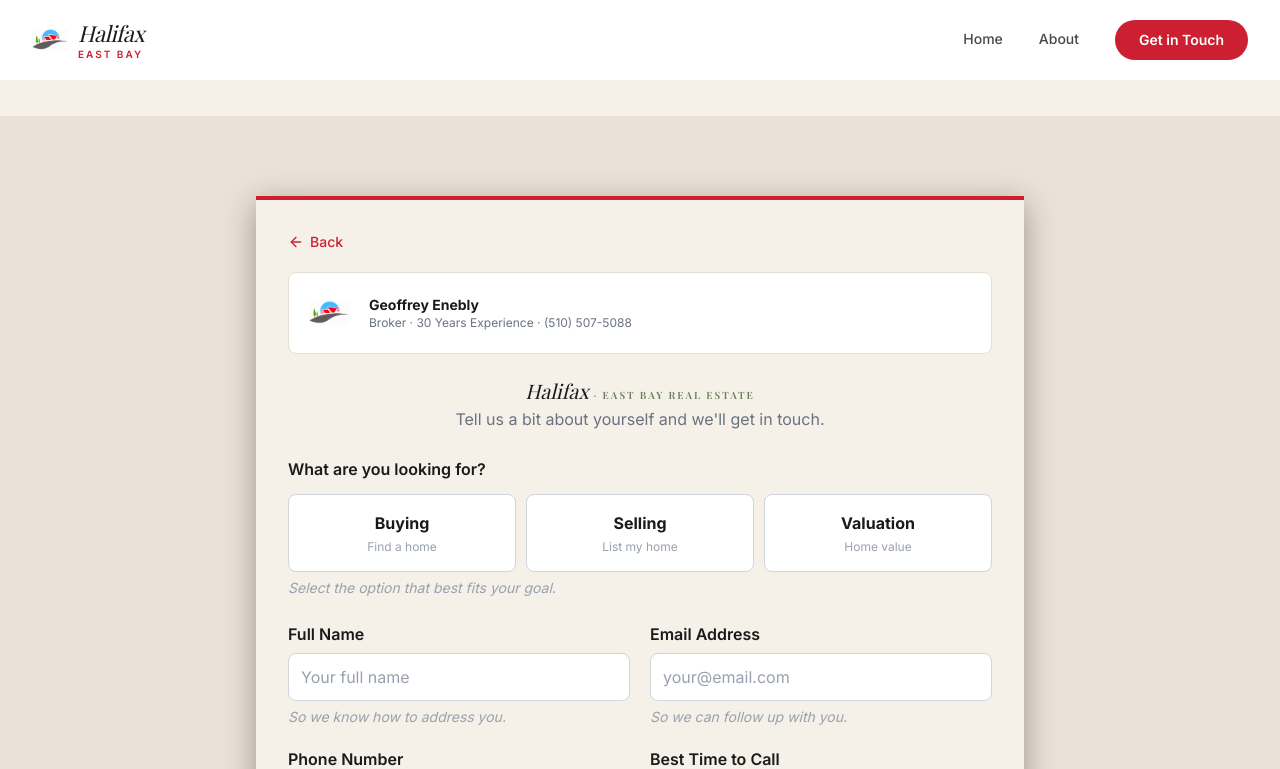
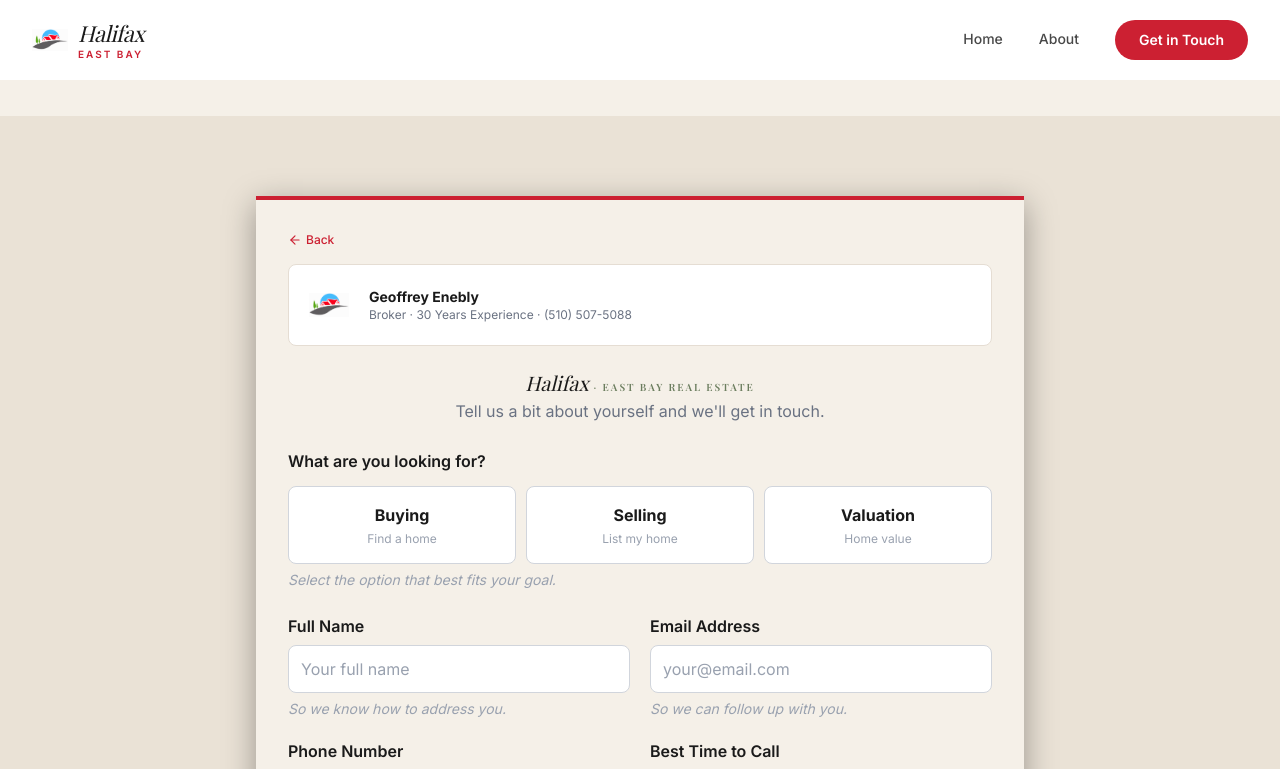
Before and after one commit to Dera-Enebeli/halifax, a Next.js app: page /consultation in a window 1280 px wide. Shown: the top 769 px of the page. Built offline with nearby package versions, Linux system fonts and the light colour scheme; a web font is replaced by a local one.

Commit message:
reduce form Back button to text-xs

```diff
--- a/src/components/lead-form.tsx
+++ b/src/components/lead-form.tsx
@@ -57,9 +57,9 @@ export default function LeadForm() {
               <button
                 type="button"
                 onClick={() => router.back()}
-                className="flex items-center gap-1.5 text-sm font-medium text-crimson hover:text-crimson-dark transition-colors mb-5 cursor-pointer group"
+                className="flex items-center gap-1 text-xs font-medium text-crimson hover:text-crimson-dark transition-colors mb-4 cursor-pointer group"
               >
-                <ArrowLeft className="h-4 w-4 group-hover:-translate-x-0.5 transition-transform" />
+                <ArrowLeft className="h-3.5 w-3.5 group-hover:-translate-x-0.5 transition-transform" />
                 Back
               </button>
 
```
